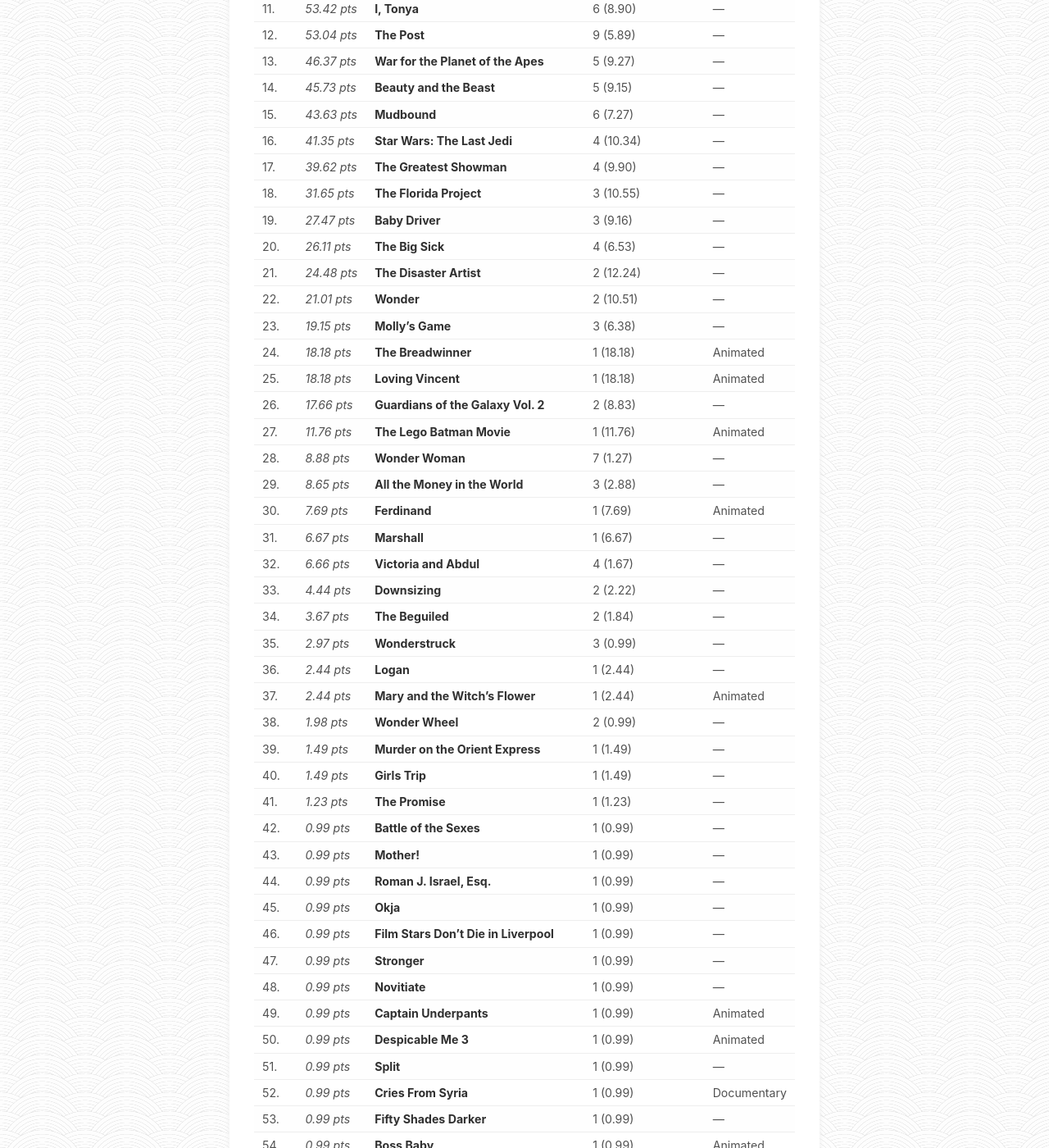
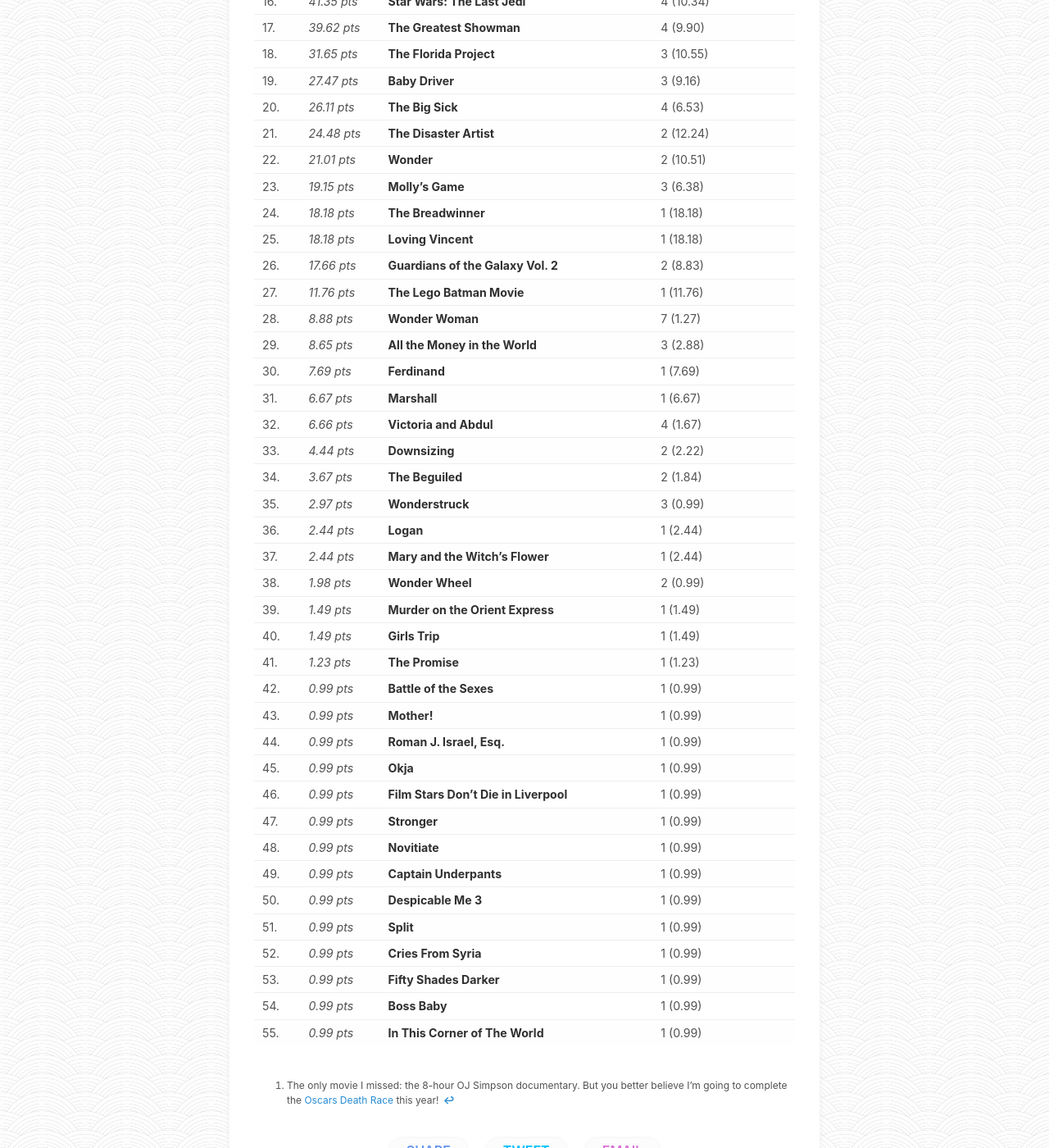
Before and after one commit to rkudeshi/rkudeshi.github.io, a Jekyll site: the page built from _posts/1998-01-21-oscars-checklist-2018-contenders.md, in a window 1280 px wide and 1400 px high, scrolled down 22683 px. Shown: the whole window at 82% size. Built offline with Jekyll 4.4.1, drawn with Linux system fonts in a browser that asks for light colours; some of the changed text lies outside the part shown.

Commit message:
Update 1998-01-21-oscars-checklist-2018-contenders.md

```diff
--- a/_posts/1998-01-21-oscars-checklist-2018-contenders.md
+++ b/_posts/1998-01-21-oscars-checklist-2018-contenders.md
@@ -702,62 +702,62 @@
 
 Notably, this is a list of English feature-length films (i.e. movies generally available in US theaters). So it does not include documentaries, foreign films, or any of the short films.
 
-|-----|--------------|-----------------------------------------------|----------------------|-------------|
-| Num |    Points    |                     Movie                     | Categories (Pts/Cat) |    Genre    |
-|-----|--------------|-----------------------------------------------|----------------------|-------------|
-|  1. | *235.77 pts* | **The Shape of Water**                        | 14 (16.84)           | ---         |
-|  2. | *231.05 pts* | **Dunkirk**                                   | 10 (23.11)           | ---         |
-|  3. | *136.12 pts* | **Blade Runner 2049**                         | 9 (15.12)            | ---         |
-|  4. | *128.78 pts* | **Darkest Hour**                              | 11 (11.71)           | ---         |
-|  5. | *124.98 pts* | **Three Billboards Outside Ebbing, Missouri** | 9 (13.89)            | ---         |
-|  6. | *116.50 pts* | **Call Me By Your Name**                      | 9 (12.94)            | ---         |
-|  7. | *107.03 pts* | **Lady Bird**                                 | 6 (17.84)            | ---         |
-|  8. | *79.89 pts*  | **Phantom Thread**                            | 7 (11.41)            | ---         |
-|  9. | *78.80 pts*  | **Coco**                                      | 3 (26.27)            | Animated    |
-| 10. | *77.11 pts*  | **Get Out**                                   | 6 (12.85)            | ---         |
-| 11. | *53.42 pts*  | **I, Tonya**                                  | 6 (8.90)             | ---         |
-| 12. | *53.04 pts*  | **The Post**                                  | 9 (5.89)             | ---         |
-| 13. | *46.37 pts*  | **War for the Planet of the Apes**            | 5 (9.27)             | ---         |
-| 14. | *45.73 pts*  | **Beauty and the Beast**                      | 5 (9.15)             | ---         |
-| 15. | *43.63 pts*  | **Mudbound**                                  | 6 (7.27)             | ---         |
-| 16. | *41.35 pts*  | **Star Wars: The Last Jedi**                  | 4 (10.34)            | ---         |
-| 17. | *39.62 pts*  | **The Greatest Showman**                      | 4 (9.90)             | ---         |
-| 18. | *31.65 pts*  | **The Florida Project**                       | 3 (10.55)            | ---         |
-| 19. | *27.47 pts*  | **Baby Driver**                               | 3 (9.16)             | ---         |
-| 20. | *26.11 pts*  | **The Big Sick**                              | 4 (6.53)             | ---         |
-| 21. | *24.48 pts*  | **The Disaster Artist**                       | 2 (12.24)            | ---         |
-| 22. | *21.01 pts*  | **Wonder**                                    | 2 (10.51)            | ---         |
-| 23. | *19.15 pts*  | **Molly's Game**                              | 3 (6.38)             | ---         |
-| 24. | *18.18 pts*  | **The Breadwinner**                           | 1 (18.18)            | Animated    |
-| 25. | *18.18 pts*  | **Loving Vincent**                            | 1 (18.18)            | Animated    |
-| 26. | *17.66 pts*  | **Guardians of the Galaxy Vol. 2**            | 2 (8.83)             | ---         |
-| 27. | *11.76 pts*  | **The Lego Batman Movie**                     | 1 (11.76)            | Animated    |
-| 28. | *8.88 pts*   | **Wonder Woman**                              | 7 (1.27)             | ---         |
-| 29. | *8.65 pts*   | **All the Money in the World**                | 3 (2.88)             | ---         |
-| 30. | *7.69 pts*   | **Ferdinand**                                 | 1 (7.69)             | Animated    |
-| 31. | *6.67 pts*   | **Marshall**                                  | 1 (6.67)             | ---         |
-| 32. | *6.66 pts*   | **Victoria and Abdul**                        | 4 (1.67)             | ---         |
-| 33. | *4.44 pts*   | **Downsizing**                                | 2 (2.22)             | ---         |
-| 34. | *3.67 pts*   | **The Beguiled**                              | 2 (1.84)             | ---         |
-| 35. | *2.97 pts*   | **Wonderstruck**                              | 3 (0.99)             | ---         |
-| 36. | *2.44 pts*   | **Logan**                                     | 1 (2.44)             | ---         |
-| 37. | *2.44 pts*   | **Mary and the Witch's Flower**               | 1 (2.44)             | Animated    |
-| 38. | *1.98 pts*   | **Wonder Wheel**                              | 2 (0.99)             | ---         |
-| 39. | *1.49 pts*   | **Murder on the Orient Express**              | 1 (1.49)             | ---         |
-| 40. | *1.49 pts*   | **Girls Trip**                                | 1 (1.49)             | ---         |
-| 41. | *1.23 pts*   | **The Promise**                               | 1 (1.23)             | ---         |
-| 42. | *0.99 pts*   | **Battle of the Sexes**                       | 1 (0.99)             | ---         |
-| 43. | *0.99 pts*   | **Mother!**                                   | 1 (0.99)             | ---         |
-| 44. | *0.99 pts*   | **Roman J. Israel, Esq.**                     | 1 (0.99)             | ---         |
-| 45. | *0.99 pts*   | **Okja**                                      | 1 (0.99)             | ---         |
-| 46. | *0.99 pts*   | **Film Stars Don't Die in Liverpool**         | 1 (0.99)             | ---         |
-| 47. | *0.99 pts*   | **Stronger**                                  | 1 (0.99)             | ---         |
-| 48. | *0.99 pts*   | **Novitiate**                                 | 1 (0.99)             | ---         |
-| 49. | *0.99 pts*   | **Captain Underpants**                        | 1 (0.99)             | Animated    |
-| 50. | *0.99 pts*   | **Despicable Me 3**                           | 1 (0.99)             | Animated    |
-| 51. | *0.99 pts*   | **Split**                                     | 1 (0.99)             | ---         |
-| 52. | *0.99 pts*   | **Cries From Syria**                          | 1 (0.99)             | Documentary |
-| 53. | *0.99 pts*   | **Fifty Shades Darker**                       | 1 (0.99)             | ---         |
-| 54. | *0.99 pts*   | **Boss Baby**                                 | 1 (0.99)             | Animated    |
-| 55. | *0.99 pts*   | **In This Corner of The World**               | 1 (0.99)             | Animated    |
-|-----|--------------|-----------------------------------------------|----------------------|-------------|
+|-----|--------------|-----------------------------------------------|----------------------|
+| Num |    Points    |                     Movie                     | Categories (Pts/Cat) |
+|-----|--------------|-----------------------------------------------|----------------------|
+|  1. | *235.77 pts* | **The Shape of Water**                        | 14 (16.84)           |
+|  2. | *231.05 pts* | **Dunkirk**                                   | 10 (23.11)           |
+|  3. | *136.12 pts* | **Blade Runner 2049**                         | 9 (15.12)            |
+|  4. | *128.78 pts* | **Darkest Hour**                              | 11 (11.71)           |
+|  5. | *124.98 pts* | **Three Billboards Outside Ebbing, Missouri** | 9 (13.89)            |
+|  6. | *116.50 pts* | **Call Me By Your Name**                      | 9 (12.94)            |
+|  7. | *107.03 pts* | **Lady Bird**                                 | 6 (17.84)            |
+|  8. | *79.89 pts*  | **Phantom Thread**                            | 7 (11.41)            |
+|  9. | *78.80 pts*  | **Coco**                                      | 3 (26.27)            |
+| 10. | *77.11 pts*  | **Get Out**                                   | 6 (12.85)            |
+| 11. | *53.42 pts*  | **I, Tonya**                                  | 6 (8.90)             |
+| 12. | *53.04 pts*  | **The Post**                                  | 9 (5.89)             |
+| 13. | *46.37 pts*  | **War for the Planet of the Apes**            | 5 (9.27)             |
+| 14. | *45.73 pts*  | **Beauty and the Beast**                      | 5 (9.15)             |
+| 15. | *43.63 pts*  | **Mudbound**                                  | 6 (7.27)             |
+| 16. | *41.35 pts*  | **Star Wars: The Last Jedi**                  | 4 (10.34)            |
+| 17. | *39.62 pts*  | **The Greatest Showman**                      | 4 (9.90)             |
+| 18. | *31.65 pts*  | **The Florida Project**                       | 3 (10.55)            |
+| 19. | *27.47 pts*  | **Baby Driver**                               | 3 (9.16)             |
+| 20. | *26.11 pts*  | **The Big Sick**                              | 4 (6.53)             |
+| 21. | *24.48 pts*  | **The Disaster Artist**                       | 2 (12.24)            |
+| 22. | *21.01 pts*  | **Wonder**                                    | 2 (10.51)            |
+| 23. | *19.15 pts*  | **Molly's Game**                              | 3 (6.38)             |
+| 24. | *18.18 pts*  | **The Breadwinner**                           | 1 (18.18)            |
+| 25. | *18.18 pts*  | **Loving Vincent**                            | 1 (18.18)            |
+| 26. | *17.66 pts*  | **Guardians of the Galaxy Vol. 2**            | 2 (8.83)             |
+| 27. | *11.76 pts*  | **The Lego Batman Movie**                     | 1 (11.76)            |
+| 28. | *8.88 pts*   | **Wonder Woman**                              | 7 (1.27)             |
+| 29. | *8.65 pts*   | **All the Money in the World**                | 3 (2.88)             |
+| 30. | *7.69 pts*   | **Ferdinand**                                 | 1 (7.69)             |
+| 31. | *6.67 pts*   | **Marshall**                                  | 1 (6.67)             |
+| 32. | *6.66 pts*   | **Victoria and Abdul**                        | 4 (1.67)             |
+| 33. | *4.44 pts*   | **Downsizing**                                | 2 (2.22)             |
+| 34. | *3.67 pts*   | **The Beguiled**                              | 2 (1.84)             |
+| 35. | *2.97 pts*   | **Wonderstruck**                              | 3 (0.99)             |
+| 36. | *2.44 pts*   | **Logan**                                     | 1 (2.44)             |
+| 37. | *2.44 pts*   | **Mary and the Witch's Flower**               | 1 (2.44)             |
+| 38. | *1.98 pts*   | **Wonder Wheel**                              | 2 (0.99)             |
+| 39. | *1.49 pts*   | **Murder on the Orient Express**              | 1 (1.49)             |
+| 40. | *1.49 pts*   | **Girls Trip**                                | 1 (1.49)             |
+| 41. | *1.23 pts*   | **The Promise**                               | 1 (1.23)             |
+| 42. | *0.99 pts*   | **Battle of the Sexes**                       | 1 (0.99)             |
+| 43. | *0.99 pts*   | **Mother!**                                   | 1 (0.99)             |
+| 44. | *0.99 pts*   | **Roman J. Israel, Esq.**                     | 1 (0.99)             |
+| 45. | *0.99 pts*   | **Okja**                                      | 1 (0.99)             |
+| 46. | *0.99 pts*   | **Film Stars Don't Die in Liverpool**         | 1 (0.99)             |
+| 47. | *0.99 pts*   | **Stronger**                                  | 1 (0.99)             |
+| 48. | *0.99 pts*   | **Novitiate**                                 | 1 (0.99)             |
+| 49. | *0.99 pts*   | **Captain Underpants**                        | 1 (0.99)             |
+| 50. | *0.99 pts*   | **Despicable Me 3**                           | 1 (0.99)             |
+| 51. | *0.99 pts*   | **Split**                                     | 1 (0.99)             |
+| 52. | *0.99 pts*   | **Cries From Syria**                          | 1 (0.99)             |
+| 53. | *0.99 pts*   | **Fifty Shades Darker**                       | 1 (0.99)             |
+| 54. | *0.99 pts*   | **Boss Baby**                                 | 1 (0.99)             |
+| 55. | *0.99 pts*   | **In This Corner of The World**               | 1 (0.99)             |
+|-----|--------------|-----------------------------------------------|----------------------|
```
